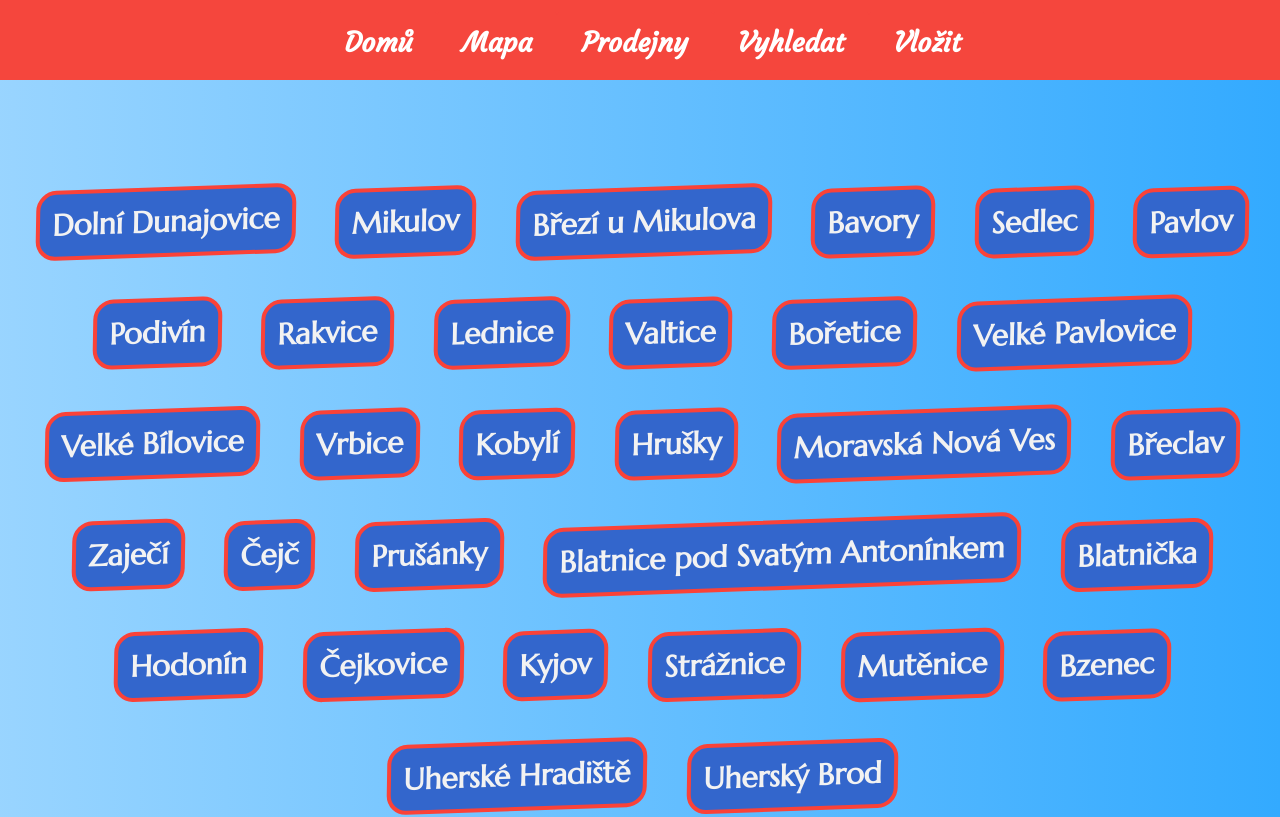
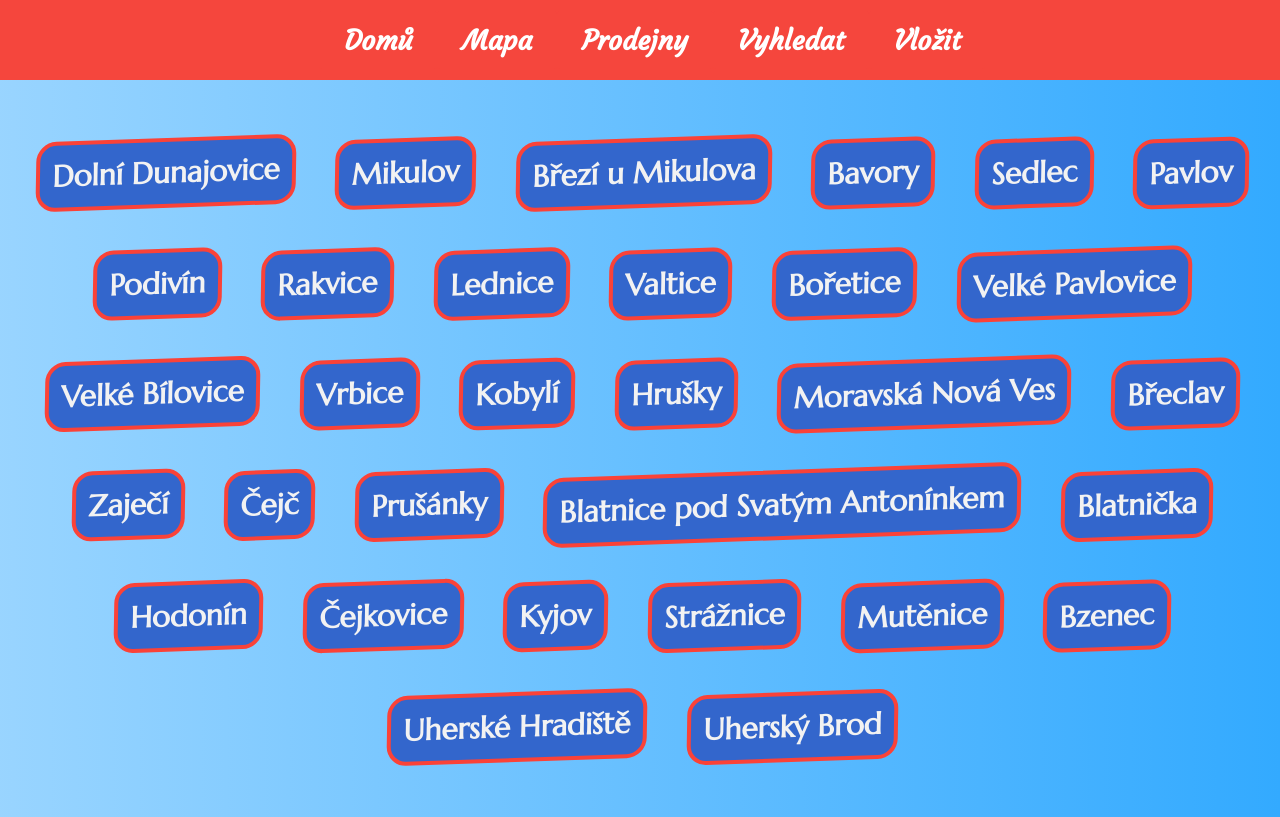
Before and after one commit to andrewtomanek/morava_winerys, a React (Create React App) app: page / in a window 1280 px wide. Shown: the top 817 px of the page. Built offline with nearby package versions, Linux system fonts and the light colour scheme; no server answers.

Commit message:
Update App.css
Fix padding and centering

```diff
--- a/src/App.css
+++ b/src/App.css
@@ -30,6 +30,9 @@ p {
 }
 
 header {
+  display: grid;
+  justify-content: center;
+  align-content: center;
   width: 100vw;
   grid-area: 1 / 1 / 1 / 1;
   padding: 0.5rem;
@@ -131,7 +134,7 @@ button {
   justify-items: center;
   justify-content: center;
   padding: 0.2rem 0rem;
-  background: hsla(205, 100%, 70%, 1);
+  background: hsla(205, 100%, 50%, 1);
   width: 100vw;
 }
 .search__form {
@@ -141,11 +144,6 @@ button {
   grid-template-columns: 70vw 1fr;
   grid-gap: 2rem;
   padding: 0.2rem 1.3rem;
-  background: linear-gradient(
-    to left,
-    hsla(205, 100%, 50%, 1),
-    hsla(205, 100%, 70%, 1)
-  );
   width: 100%;
 }
 
@@ -153,6 +151,7 @@ button {
   color: hsla(220, 60%, 50%, 1);
   padding: 0.2rem 1.3rem;
   border-radius: 1rem;
+  width: 90%;
 }
 
 .search__button {
@@ -781,7 +780,7 @@ button {
 .citis__box {
   width: 100vw;
   min-height: 80vh;
-  padding: 4rem 0.1rem;
+  padding: 2rem 0.1rem;
   margin: 0rem;
   display: flex;
   flex-flow: row wrap;
```
